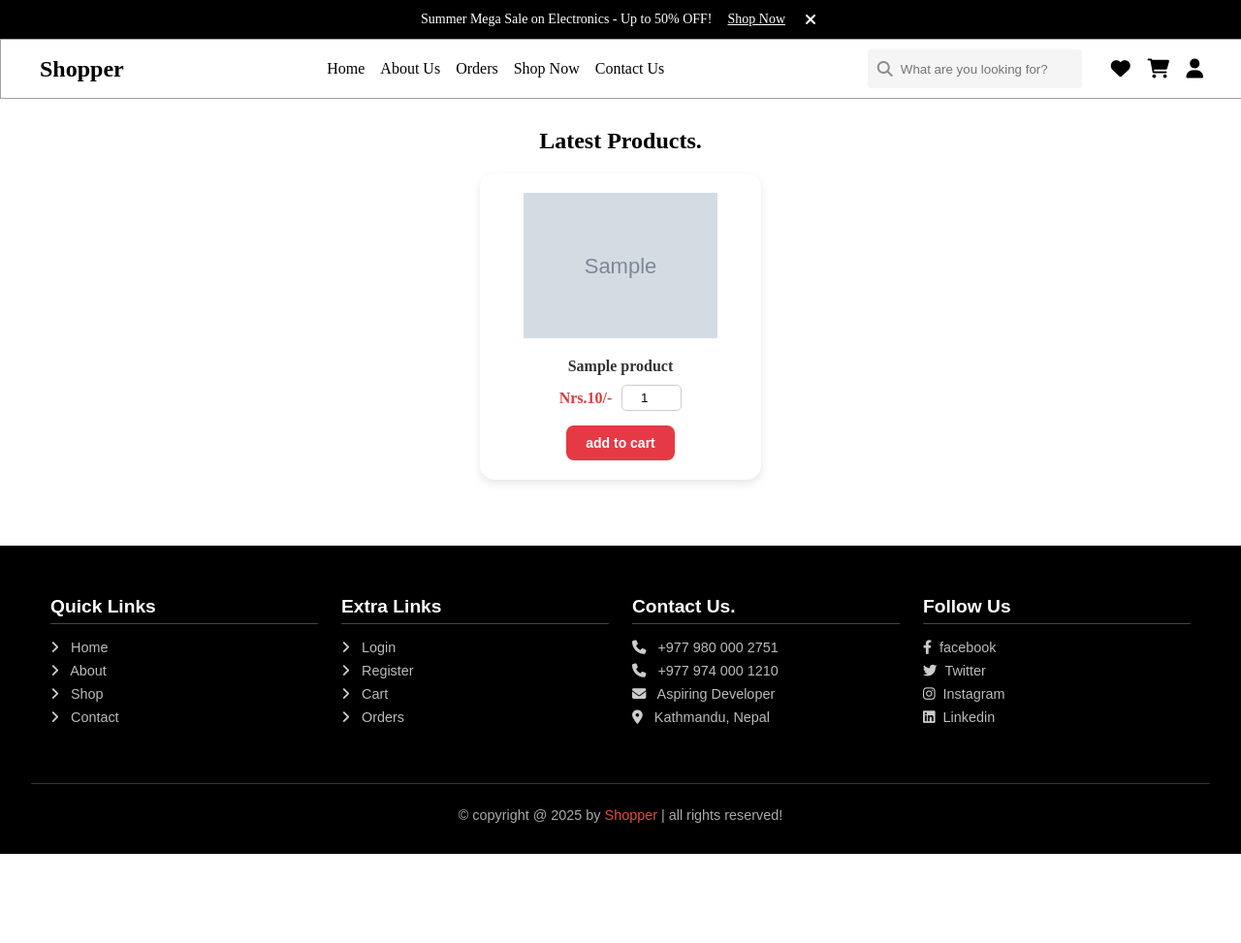
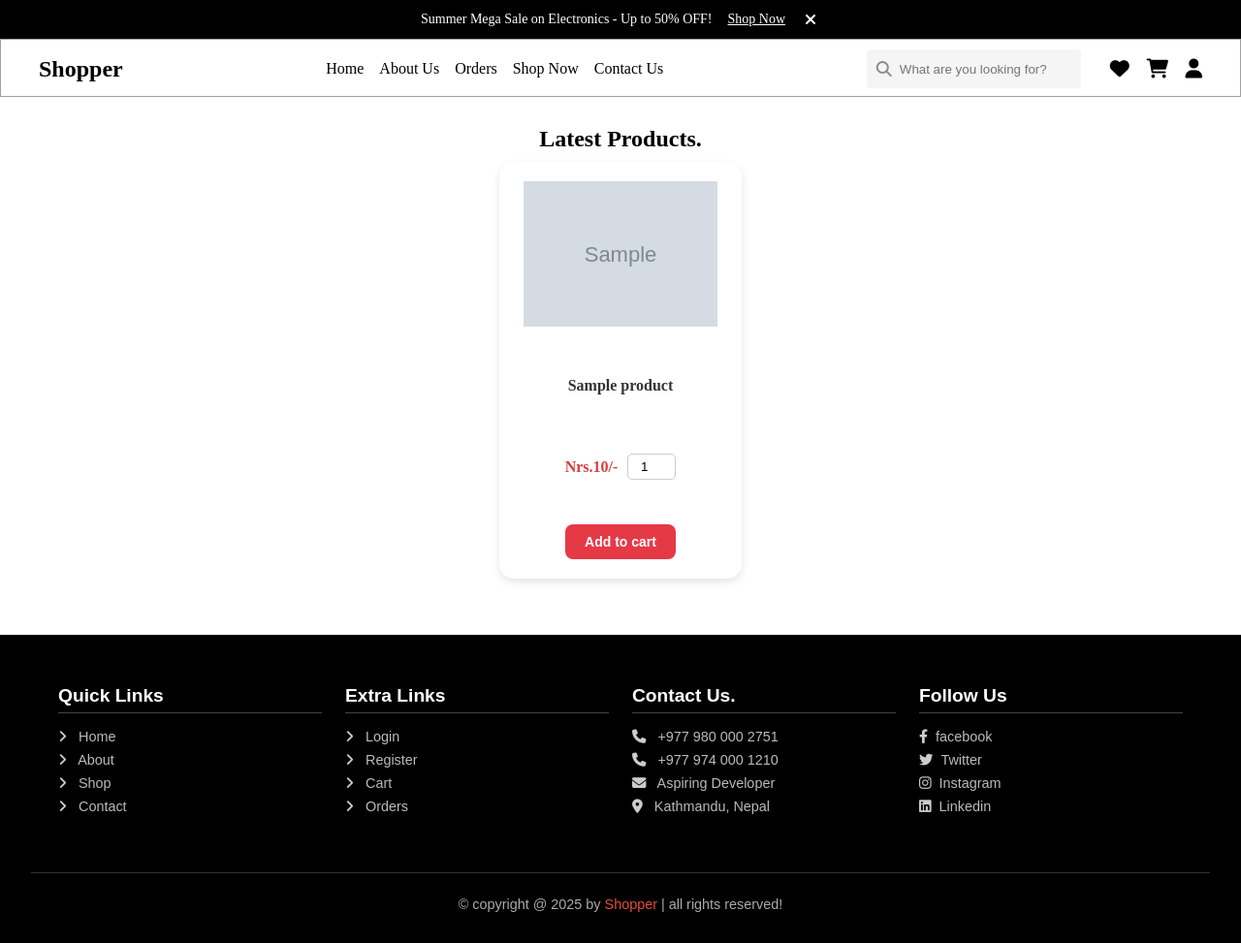
Before and after one commit to bishwaschhantyal/Ecommerce, a PHP site: page /shop.php in a window 1280 px wide. Shown: the whole page at 97% size. Before the commit the page ends 881 px from the top, so only its background shows below. Run offline with PHP 8.4, Linux system fonts and the light colour scheme; tables that the repository leaves empty hold one stand-in row (values such as "Sample post"); grey boxes marked "Sample" are stand-in pictures; some libraries are stand-ins or nearby versions.

Commit message:
Updated Shop Page

```diff
--- a/css/shop.css
+++ b/css/shop.css
@@ -1,6 +1,7 @@
 * {
     padding: 0;
     margin: 0;
+    box-sizing: border-box;
 }
 
 .products {
@@ -12,8 +13,9 @@
     max-width: 1200px;
     margin: auto;
     display: flex;
-    align-items: center;
+    flex-wrap: wrap;
     justify-content: center;
+    gap: 20px;
 }
 
 .search-box-item {
@@ -23,11 +25,13 @@
     box-shadow: 0 4px 10px rgba(0, 0, 0, 0.1);
     display: flex;
     flex-direction: column;
+    justify-content: space-between;
     align-items: center;
     position: relative;
     transition: transform 0.2s ease;
     width: 250px;
-    margin: 20px auto;
+    height: 430px; /* Force equal height */
+    margin: 10px;
     overflow: hidden;
 }
 
@@ -61,7 +65,6 @@
 /* Specific icon styles */
 .search-box-item .fas.fa-heart {
     background-color: #fff;
-    padding: 0;
     font-size: 16px;
     color: #333;
     cursor: pointer;
@@ -69,7 +72,6 @@
     box-shadow: 0 2px 6px rgba(0, 0, 0, 0.2);
     padding: 10px;
     border-radius: 50%;
-
 }
 
 .search-box-item .fas.fa-eye {
@@ -101,6 +103,13 @@
     color: #333;
     margin: 10px 0;
     text-align: center;
+    min-height: 40px;
+    line-height: 20px;
+    overflow: hidden;
+    text-overflow: ellipsis;
+    display: -webkit-box;
+    -webkit-line-clamp: 2;
+    -webkit-box-orient: vertical;
 }
 
 .price-btn {
@@ -140,3 +149,16 @@
 .search-box-item .btn:hover {
     background: #d62828;
 }
+
+/* Responsive adjustments */
+@media (max-width: 768px) {
+    .box-container {
+        justify-content: center;
+    }
+
+    .search-box-item {
+        width: 100%;
+        max-width: 320px;
+        height: auto; /* Allow height to grow naturally on small screens */
+    }
+}
--- a/home.php
+++ b/home.php
@@ -30,7 +30,7 @@ include 'components/wishlist_cart.php';
 
    <!-- custom css file link  -->
    <link rel="stylesheet" href="css/home.css">
-   <link rel="stylesheet" href="css/header1.css">
+   <link rel="stylesheet" href="css/header.css">
    <link rel="stylesheet" href="css/footer.css">
    <link rel="stylesheet" href="css/bot.css">
 
@@ -39,7 +39,7 @@ include 'components/wishlist_cart.php';
 
 <body>
 
-   <?php include 'components/user_header1.php'; ?>
+   <?php include 'components/user_header.php'; ?>
    <?php include 'components/bot.php'; ?>
 
    <section class="main">
--- a/shop.php
+++ b/shop.php
@@ -63,12 +63,12 @@ include 'components/wishlist_cart.php';
                      <div class="price"><span>Nrs.</span><?= $fetch_product['price']; ?><span>/-</span></div>
                      <input type="number" name="qty" class="qty" min="1" max="99" onkeypress="if(this.value.length == 2) return false;" value="1">
                   </div>
-                  <input type="submit" value="add to cart" class="btn" name="add_to_cart">
+                  <input type="submit" value="Add to cart" class="btn" name="add_to_cart">
                </form>
          <?php
             }
          } else {
-            echo '<p class="empty">no products found!</p>';
+            echo '<p class="empty">No products found!</p>';
          }
          ?>
 
```
